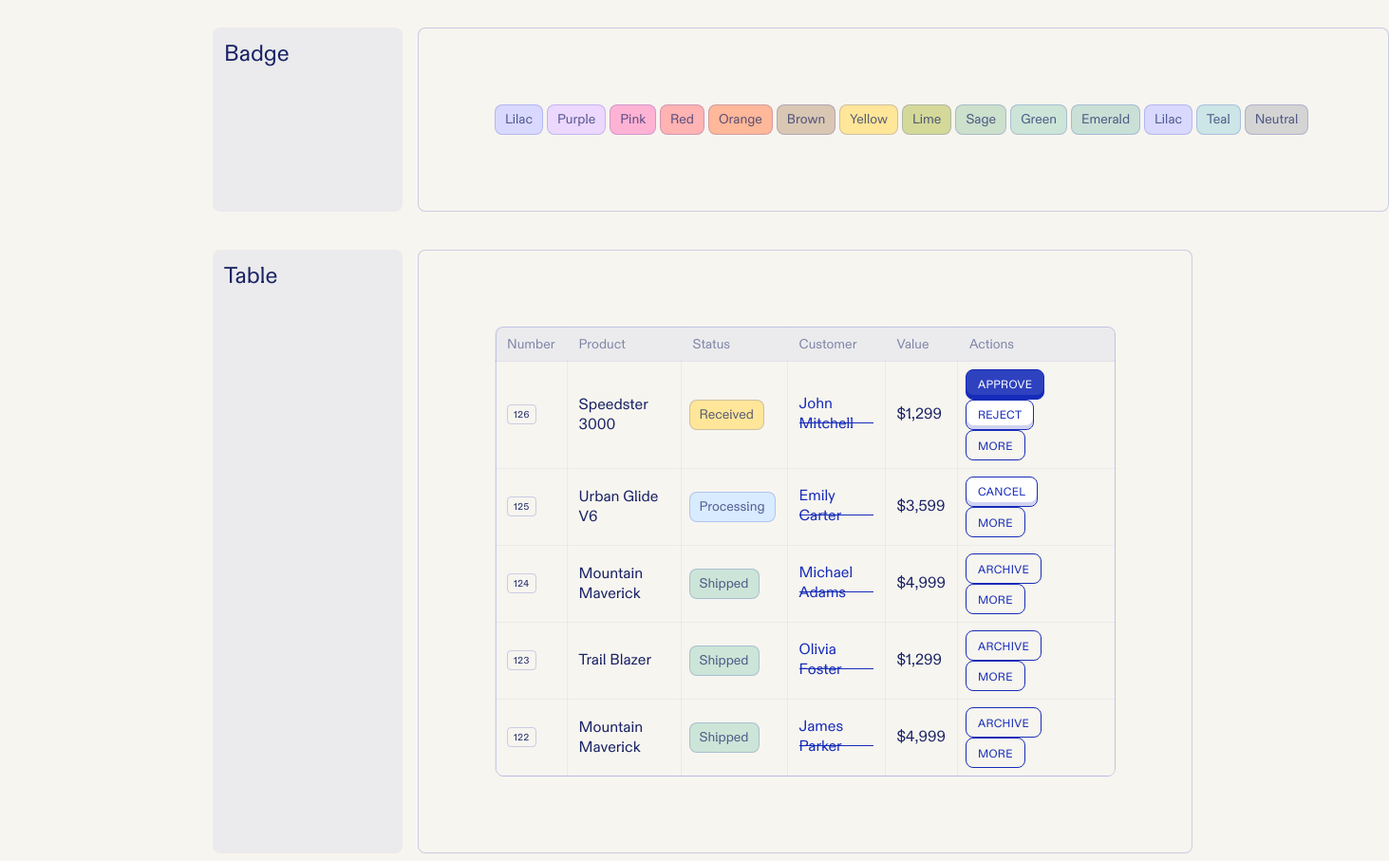
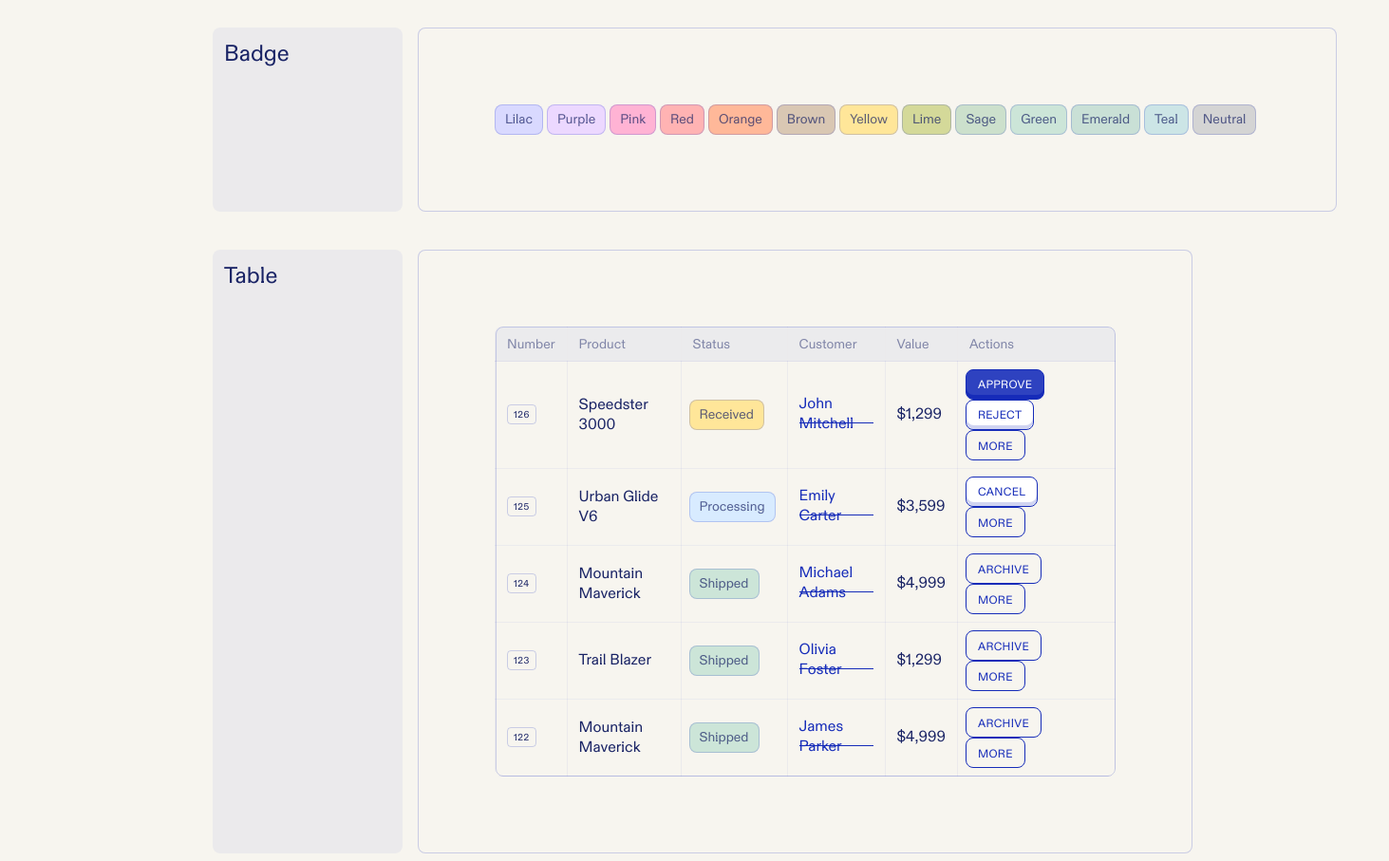
Before and after one commit to galshirart/archetype, a plain HTML site: page ds/index.html in a window 1280 px wide. Shown: the part 5599-6506 px from the top of the page at 95% size, 1463 px wide, since content can reach past the window. Drawn offline with nearby package versions, Linux system fonts and the light colour scheme.

Commit message:
Update index.html

```diff
--- a/ds/index.html
+++ b/ds/index.html
@@ -372,7 +372,6 @@
         <badge class="sage"><span>Sage</span></badge>
         <badge class="green"><span>Green</span></badge>
         <badge class="emerald"><span>Emerald</span></badge>
-        <badge class="lilac"><span>Lilac</span></badge>
         <badge class="teal"><span>Teal</span></badge>
         <badge class="neutral"><span>Neutral</span></badge>
     </div>
```
